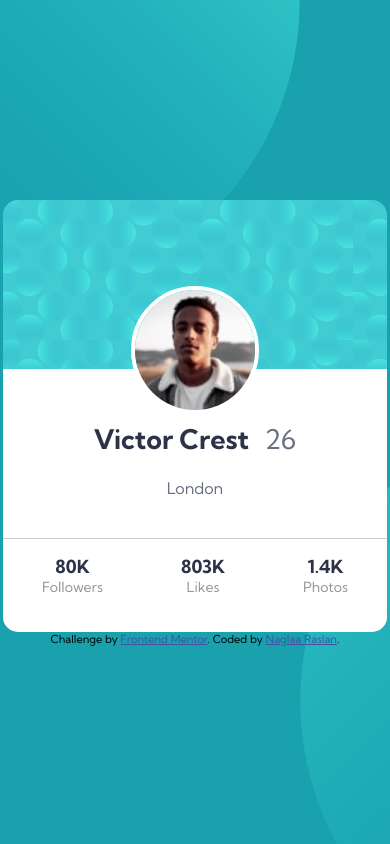
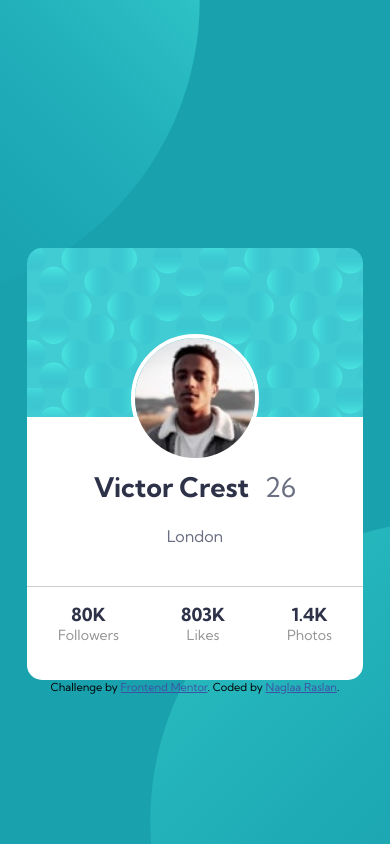
Before and after one commit to naglorias/profile-card, a plain HTML site: page index.html in a window 390 px wide. Drawn offline with Linux system fonts and the light colour scheme.

Commit message:
Update style.css

```diff
--- a/style.css
+++ b/style.css
@@ -17,7 +17,6 @@ body {
   background-repeat: no-repeat , no-repeat;
   background-position: -120px -280px , 800px 450px;
   background-size: 800px , 800px;
-  padding:2rem;
 }
 
 .card{
@@ -116,14 +115,26 @@ body {
         background: url(./images/bg-pattern-top.svg),url(./images/bg-pattern-bottom.svg),var(--primary1);
         background-repeat: no-repeat , no-repeat;
         background-size: 600px , 600px;
-        background-position: -300px -300px , 300px 400px;
+        background-position: -200px -300px , 300px 700px;
+
+    }
+    .card{
+        margin-top: 15rem;
+    }
+}
+
+@media screen and (max-width: 600px) {
+
+    body{
+        background: url(./images/bg-pattern-top.svg),url(./images/bg-pattern-bottom.svg),var(--primary1);
+        background-repeat: no-repeat , no-repeat;
+        background-size: 600px , 600px;
+        background-position: -400px -300px , 150px 520px;
+
+
+    }
+    .card{
+        width: 21rem;
 
     }
 }
-
-
-@media screen and (max-width: 600px) {
-    .card{
-        width: 24rem;
-    }
-}
```
